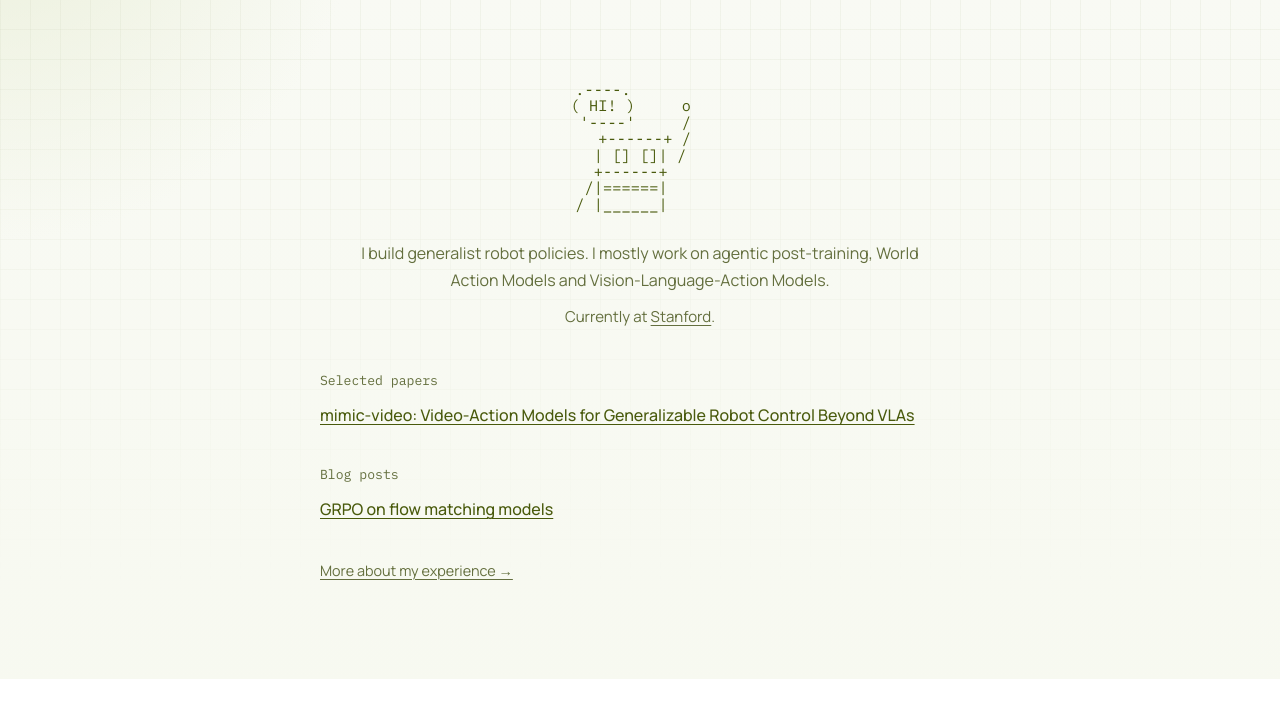
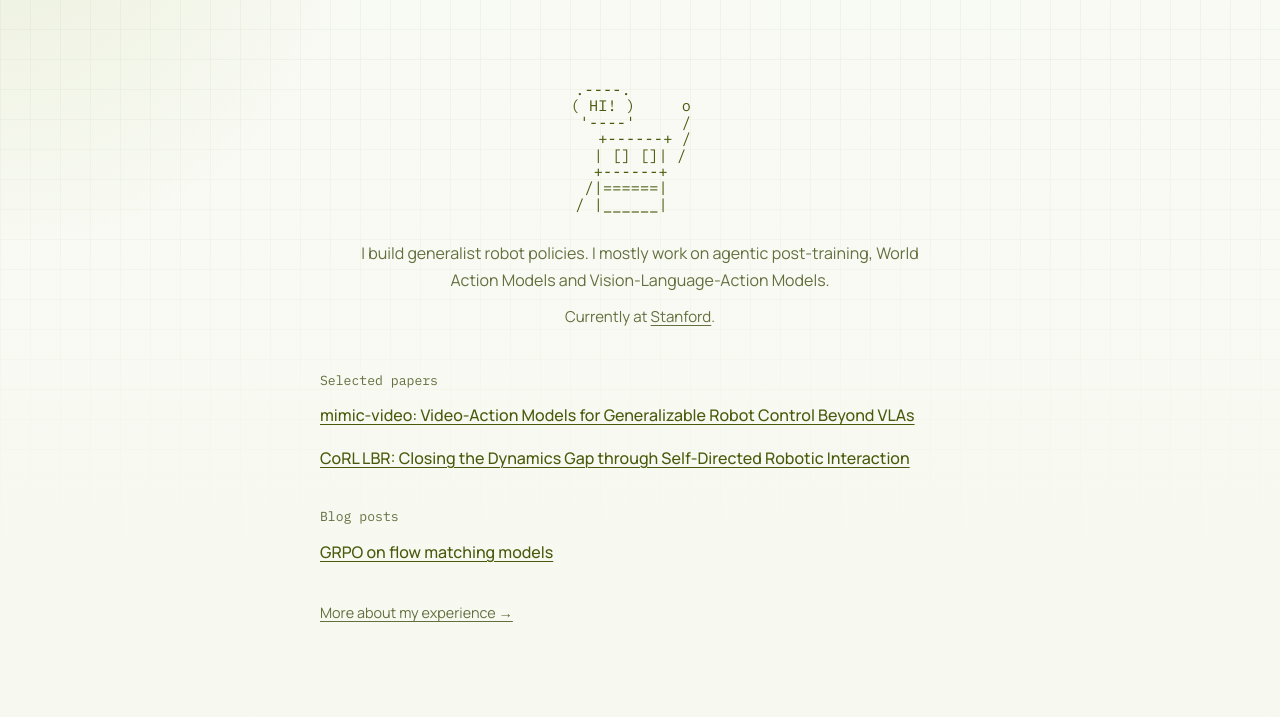
Before and after one commit to lachenbach/lachenbach.github.io, a website built with Vite: page index.html in a window 1280 px wide. Shown: the part 121-838 px from the top of the page. Before the commit the page ends 800 px from the top, so only its background shows below. Built offline with nearby package versions, Linux system fonts and the light colour scheme.

Commit message:
corl lbr added

```diff
--- a/index.html
+++ b/index.html
@@ -41,6 +41,7 @@
             <section class="home-section" aria-labelledby="papers-heading">
                 <h2 class="home-section-title" id="papers-heading">Selected papers</h2>
                 <p class="paper-entry"><a class="text-link" href="https://mimic-video.github.io/">mimic-video: Video-Action Models for Generalizable Robot Control Beyond VLAs</a></p>
+                <p class="paper-entry"><a class="text-link" href="https://cue-dynamics.github.io/">CoRL LBR: Closing the Dynamics Gap through Self-Directed Robotic Interaction</a></p>
             </section>
 
             <section class="home-section post-list" aria-labelledby="posts-heading">
--- a/styles.css
+++ b/styles.css
@@ -336,6 +336,10 @@ h2 {
     font-weight: 500;
     line-height: 1.65;
     letter-spacing: 0;
+}
+
+.paper-entry + .paper-entry {
+    margin-top: 16px;
 }
 
 .home-section .post-row-link {
@@ -680,6 +684,7 @@ body:has(.blog-post) .site-header a {
     max-width: 42rem;
 }
 
+.experience-art-label p + p,
 .experience-history-entry p + p {
     margin-top: 8px;
 }
```
Also changed, not shown: experience.html (+1 -0 lines).
